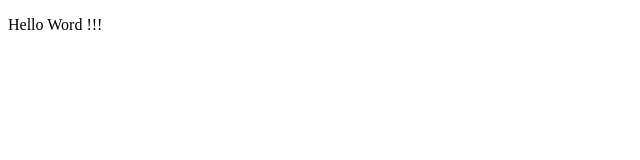
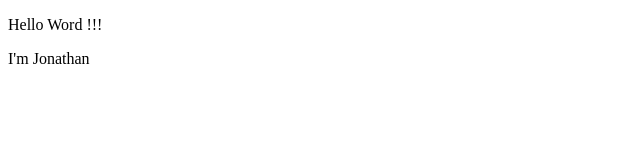
Before and after one commit to Jonathanthedeveloper/genesys-github-masterclass, a plain HTML site: page index.html in a window 1280 px wide. Shown: the full height of the page, 0-640 px from the left. Drawn offline with Linux system fonts and the light colour scheme.

Commit message:
added name

```diff
--- a/index.html
+++ b/index.html
@@ -8,6 +8,7 @@
 </head>
 <body>
     <p>Hello Word !!!</p>
+    <p>I'm Jonathan</p>
     <script src="index.js"></script>
 </body>
 </html>
```
